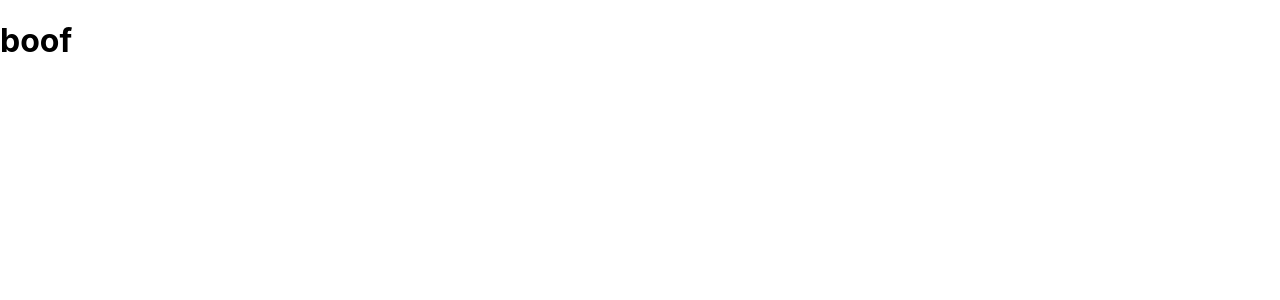
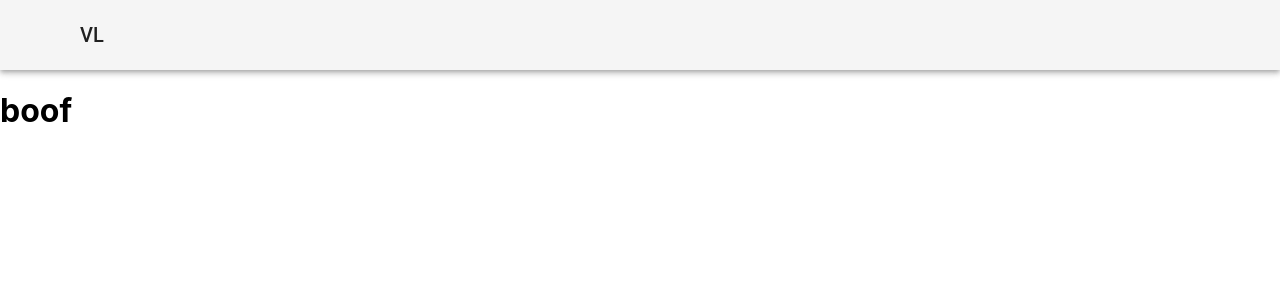
Before and after one commit to gbvivian/2022, a React (Create React App) app: page /home in a window 1280 px wide. Shown: the top 300 px of the page. Built offline with nearby package versions, Linux system fonts and the light colour scheme.

Commit message:
Add Navbar to Boof

```diff
--- a/src/components/Boof.jsx
+++ b/src/components/Boof.jsx
@@ -1,9 +1,11 @@
+import NavBar from './Navbar';
 import React from 'react';
 
 export default function Boof() {
 	console.log('boof is called');
 	return (
 		<React.Fragment>
+			<NavBar />
 			<h1>boof</h1>
 		</React.Fragment>
 	);
```
